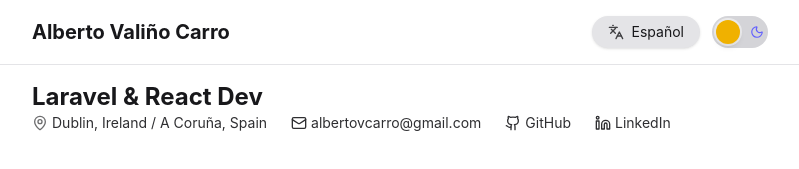
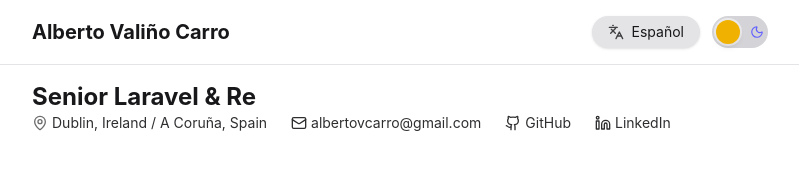
Before and after one commit to albertovalinocarro/albertovalinocarro.github.io, a React (Vite) app: page / in a window 1280 px wide. Shown: the top 169 px of the page, without its empty margins (240-1039 px from the left). Built offline with nearby package versions, Linux system fonts and the light colour scheme; no server answers.

Commit message:
fix: add senior to typing hero

```diff
--- a/src/components/TypingHero.tsx
+++ b/src/components/TypingHero.tsx
@@ -2,8 +2,8 @@ import { useEffect, useState } from "react";
 
 const TITLES = [
     "Senior Full-Stack Developer",
-    "Laravel & React Developer",
-    "PHP & JavaScript Developer",
+    "Senior Laravel & React Developer",
+    "Senior PHP & JavaScript Developer",
 ];
 
 const TYPE_SPEED_MS = 60;
```
